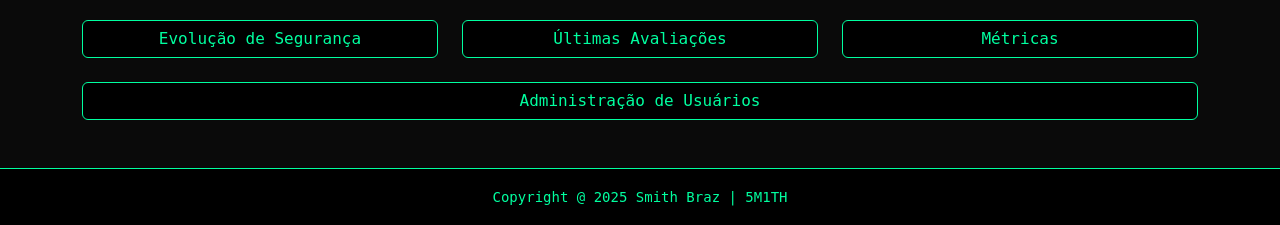
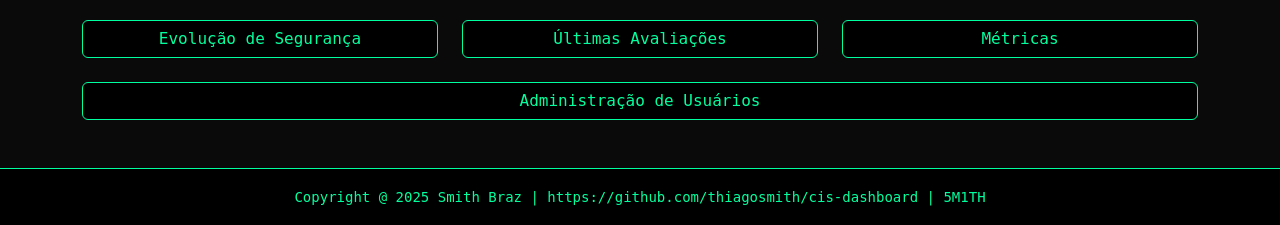
Before and after one commit to thiagosmith/cis-dashboard, a PHP site: page /dashboard.php in a window 1280 px wide. Shown: the part 1059-1284 px from the top of the page. Run offline with PHP 8.4, Linux system fonts and the light colour scheme; a user stored in the database is signed in; data that the repository does not hold is empty.

Commit message:
Update dashboard.php

```diff
--- a/dashboard.php
+++ b/dashboard.php
@@ -206,6 +206,6 @@ new Chart(ctx, {
 </script>
 </body>
 <footer class="footer mt-5 p-3 text-center">
-    <small>Copyright @ 2025 Smith Braz | 5M1TH</small>
+    <small>Copyright @ 2025 Smith Braz | https://github.com/thiagosmith/cis-dashboard | 5M1TH</small>
 </footer>
 </html>
```
